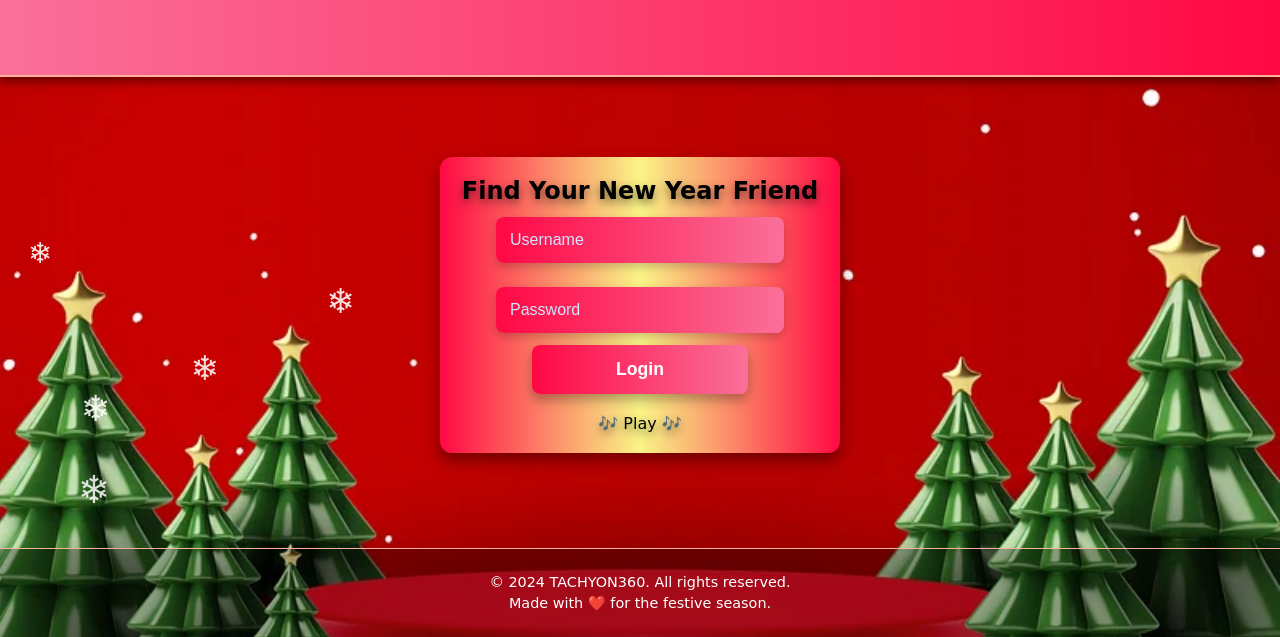
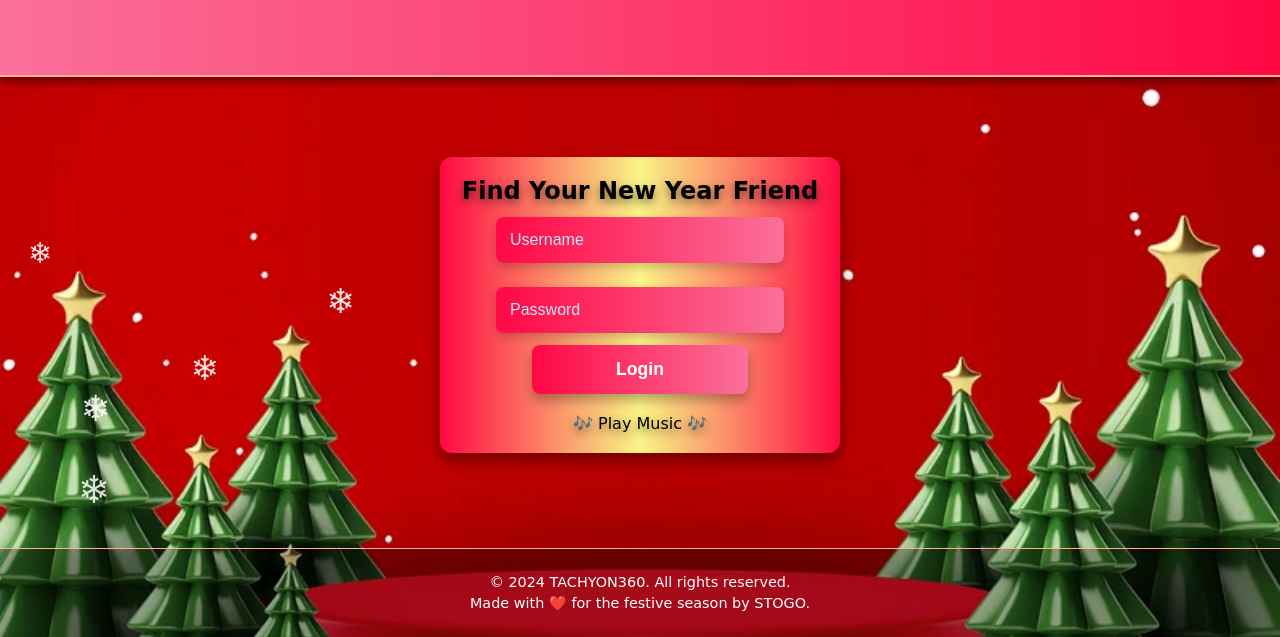
Before and after one commit to yoursecretsantafriend/santa, a plain HTML site: page index.html in a window 1280 px wide. Shown: the part 163-800 px from the top of the page. Drawn offline with Linux system fonts and the light colour scheme.

Commit message:
Update index.html

```diff
--- a/index.html
+++ b/index.html
@@ -39,7 +39,7 @@
         <!-- // play music -->
 
             <!-- The Text Element -->
-            <span id="second-button-text" style="cursor: pointer;">🎶 Play 🎶</span> <!-- Text that will change when clicked -->
+            <span id="second-button-text" style="cursor: pointer;">🎶 Play Music 🎶</span> <!-- Text that will change when clicked -->
 
             <!-- Audio Element -->
             <audio id="music">
@@ -62,7 +62,7 @@
     <footer>
         <div class="footer-content">
             <p>&copy; 2024 TACHYON360. All rights reserved.</p>
-            <p>Made with ❤️ for the festive season.</p>
+            <p>Made with ❤️ for the festive season by STOGO.</p>
         </div>
     </footer>
 
```
